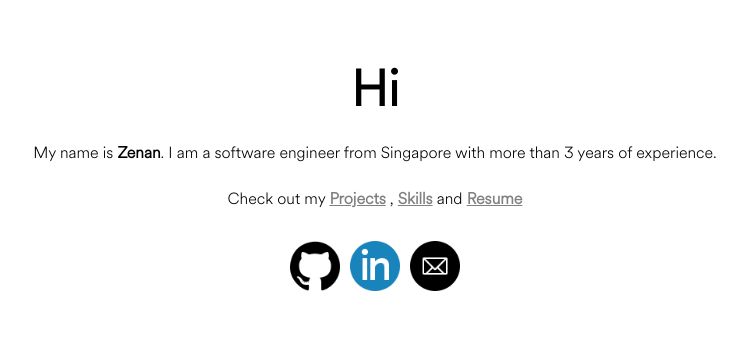
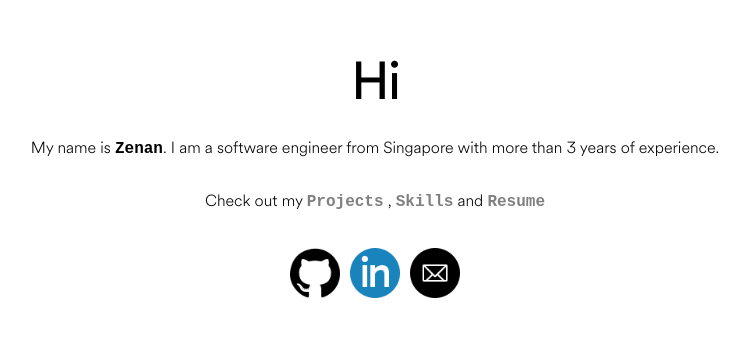
Before and after one commit to zenanana/Personal-Site, a React (Create React App) app: page / in a window 1280 px wide. Shown: the part 217-554 px from the top of the page, without its empty margins (265-1015 px from the left). Built offline with nearby package versions, Linux system fonts and the light colour scheme; the HTML template or start-up script is replaced by a standard one.

Commit message:
modal overflow fixes and geeneral design changes

```diff
--- a/src/core/components/LandingPage/LandingPage.js
+++ b/src/core/components/LandingPage/LandingPage.js
@@ -35,29 +35,29 @@ const LandingPage = (props) => {
           transition={{ duration: 1 }}
         >
           <p>
-            My name is <strong>Zenan</strong>. I am a software engineer from
-            Singapore with more than 3 years of experience.
+            My name is{" "}
+            <strong
+              style={{ font: "normal normal bolder 16px/30px monospace" }}
+            >
+              Zenan
+            </strong>
+            . I am a software engineer from Singapore with more than 3 years of
+            experience.
             <br></br>
             <br></br>
             Check out my{" "}
-            <Styled.MotionLink>
             <strong>
               <Styled.CustomLink to="/projects">Projects</Styled.CustomLink>
-              </strong>
-            </Styled.MotionLink>{" "}
+            </strong>{" "}
             ,{" "}
             <strong>
-              <Styled.MotionLink>
               <Styled.CustomLink to="/skills">Skills</Styled.CustomLink>
-              </Styled.MotionLink>
             </strong>{" "}
             and{" "}
             <strong>
-              <Styled.MotionLink>
               <Styled.CustomLink onClick={openResume} to="">
                 Resume
               </Styled.CustomLink>
-              </Styled.MotionLink>
             </strong>
           </p>
         </Styled.DescriptionBox>
--- a/src/core/components/LandingPage/LandingPageStyled.js
+++ b/src/core/components/LandingPage/LandingPageStyled.js
@@ -27,8 +27,11 @@ export const MotionHi = styled(motion.h1)`
   margin: 0;
 `;
 
-export const MotionLink = styled(motion.span)``;
-
 export const CustomLink = styled(Link)`
   color: grey;
+  font: normal normal bolder 16px/30px monospace;
+  text-decoration: none;
+  &:hover {
+    text-decoration: underline;
+  }
 `;
--- a/src/core/components/Projects/Project/Project.js
+++ b/src/core/components/Projects/Project/Project.js
@@ -26,6 +26,7 @@ const Project = (props) => {
           onClick={() => {
             changeModalOpacity(1);
             changeModalVisibility("visible");
+            props.setModalState(true);
           }}
         >
           <h2>{props.header}</h2>
@@ -38,6 +39,7 @@ const Project = (props) => {
           e.stopPropagation();
           changeModalOpacity(0);
           changeModalVisibility("hidden");
+          props.setModalState(false);
         }}
       >
         <Styled.ModalDiv
@@ -50,6 +52,7 @@ const Project = (props) => {
               e.stopPropagation();
               changeModalOpacity(0);
               changeModalVisibility("hidden");
+              props.setModalState(false);
             }}
             initial={{ opacity: 0.6 }}
             whileHover={{ opacity: 1 }}
--- a/src/core/components/Projects/Projects.js
+++ b/src/core/components/Projects/Projects.js
@@ -1,4 +1,4 @@
-import React, { useEffect } from "react";
+import React, { useEffect, useState } from "react";
 
 import { Project } from "./Project/Project";
 import * as Styled from "./ProjectsStyled";
@@ -9,8 +9,17 @@ const Projects = (props) => {
     document.title = "Projects | Portfolio of Zenan Han";
   }, []);
 
+  const [modalState, setModalState] = useState(false);
+
   return (
     <>
+      <div
+        style={{
+          overflow: modalState ? "hidden" : "unset",
+          height: " 100vh",
+          width: "100vw",
+        }}
+      >
         <Styled.ProjectList>
           {projectsList.map((projectObj) => {
             return (
@@ -22,10 +31,12 @@ const Projects = (props) => {
                 org={projectObj.org}
                 github={projectObj.github}
                 githubLink={projectObj.githubLink}
+                setModalState={setModalState}
               ></Project>
             );
           })}
         </Styled.ProjectList>
+      </div>
     </>
   );
 };
```
Lines whose indentation alone changed are shown as unchanged.
